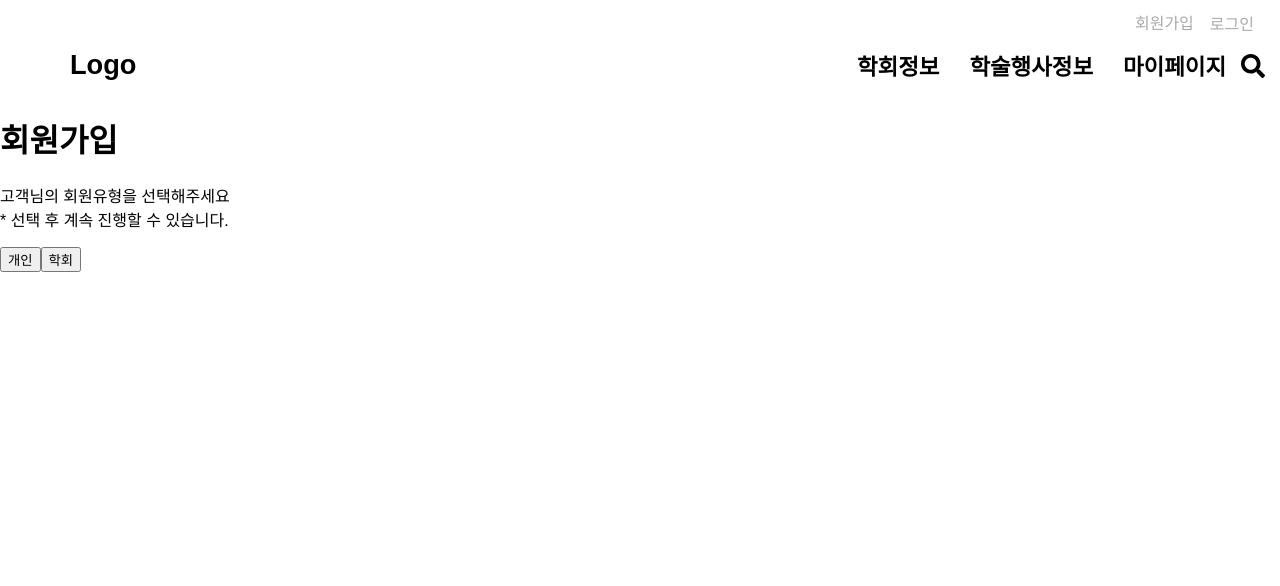
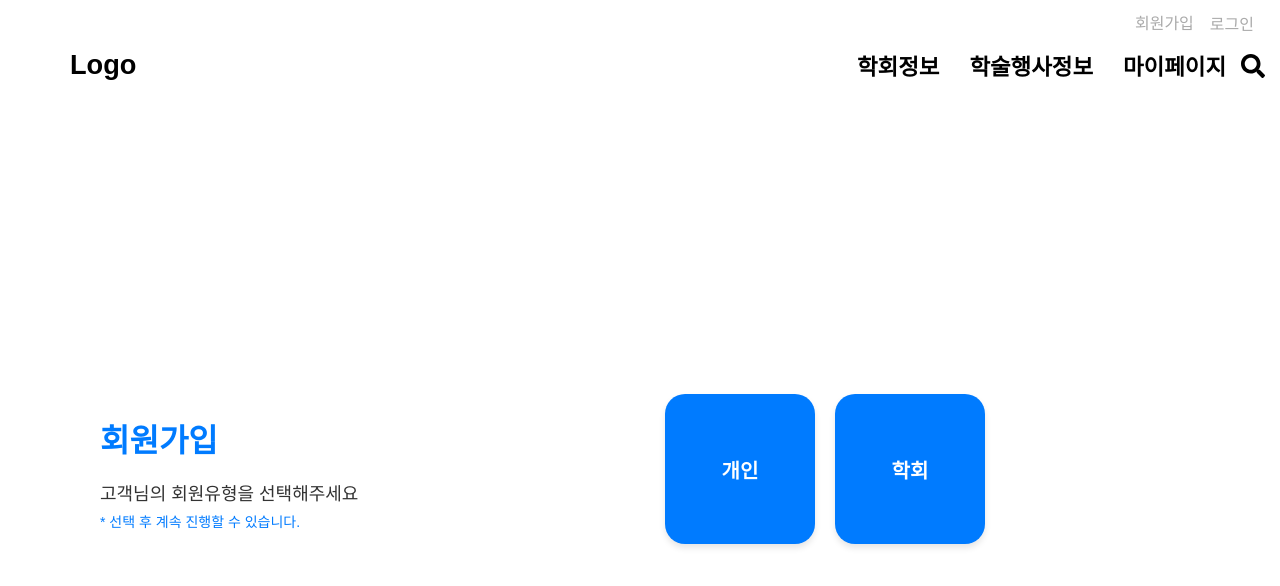
Before and after one commit to jeehyunbang/geniusmaker, a React (Create React App) app in the folder my-app/: page /select in a window 1280 px wide. Shown: the top 586 px of the page. Built offline with nearby package versions, Linux system fonts and the light colour scheme.

Commit message:
고친거

```diff
--- a/my-app/src/App.js
+++ b/my-app/src/App.js
@@ -65,6 +65,7 @@ function App() {
         <Route path="/signup" element={<SignupForm />} />
         <Route path="/signup-con" element={<SignupFormCon/>} />
         <Route path ="/signup-con2" element={<SignupFormCon2/>} />
+        <Route path ="/select" element={<Select/>} />
       </Routes>
     </div>
   );
--- a/my-app/src/components/SignupFormCon.js
+++ b/my-app/src/components/SignupFormCon.js
@@ -62,9 +62,9 @@ export default function SignupFormCon() {
             </label>
             <div className="signupformCon-input-group">
               <select className="signupformCon-domain-select">
-                <option value="사회분야">사회분야</option>
-                <option value="예술분야">예술분야</option>
-                <option value="과학분야">과학분야</option>
+                <option value="공학">공학학</option>
+                <option value="예술">예술</option>
+                <option value="과학">과학</option>
                 <option value="기타">기타</option>
               </select>
             </div>
--- a/my-app/src/css/Select.css
+++ b/my-app/src/css/Select.css
@@ -1,131 +1,68 @@
-/* 전체 레이아웃 */
-.signupform-container {
+.select-container {
   display: flex;
   justify-content: space-between; /* 좌우 배치 */
   align-items: flex-start;
   width: 100%;
   max-width: 1200px; /* 고정된 최대 너비 */
   margin: 0 auto; /* 가운데 정렬 */
+  margin-top: 250px;
   padding: 50px 20px; /* 적당한 여백 */
   box-sizing: border-box;
 }
 
 /* 왼쪽 설명 영역 */
-.signupform-left {
+.select-left {
   flex: 1;
   max-width: 300px; /* 고정된 크기 */
   padding-right: 30px;
-  margin-top: -25px;
+  margin-left: 40px;
 }
 
-.signupform-title {
+.select-title {
   font-size: 32px;
   font-weight: bold;
   color: #007bff;
   margin-bottom: 20px;
 }
 
-.signupform-subtitle {
+.select-subtitle {
   font-size: 18px;
   color: #333;
   margin-bottom: 20px;
   line-height: 1.5;
 }
 
-.signupform-note {
+.select-note {
   font-size: 14px;
   color: #007bff;
 }
 
-/* 오른쪽 입력 폼 영역 */
-.signupform-right {
+/* 오른쪽 버튼 영역 */
+.select-right {
   flex: 2;
   max-width: 800px; /* 고정된 크기 */
+  display: flex;
+  justify-content: center;
+  align-items: center;
+  gap: 20px; /* 버튼 간 간격 */
 }
 
-/* 입력 필드 공통 */
-.signupform-input-group {
-  display: flex;
-  align-items: center;
-  border: 1px solid #ddd;
-  border-radius: 8px;
-  padding: 12px;
-  margin-bottom: 10px;
-  position: relative;
-  background-color: rgb(233, 233, 233);
+/* 버튼 스타일 */
+.select-button {
+  width: 150px;
+  height: 150px;
+  background-color: #007bff;
+  color: white;
+  font-size: 20px;
+  font-weight: bold;
+  border: none;
+  border-radius: 20px;
+  cursor: pointer;
+  transition: transform 0.3s ease, background-color 0.3s ease;
+  box-shadow: 0 4px 6px rgba(0, 0, 0, 0.1);
 }
 
-.signupform-input-text {
-  flex: 1;
-  border: none;
-  outline: none;
-  font-size: 14px;
-  background-color: rgb(233, 233, 233);
+.select-button:hover {
+  transform: scale(1.1);
+  background-color: #0056b3;
 }
-
-.signupform-domain-select {
-  margin-left: 5px;
-  padding: 8px;
-  border: none;
-  background: #f3f3f3;
-  border-radius: 4px;
-  font-size: 14px;
-  color: #666;
-}
-
-.signupform-email-domain {
-  font-size: 25px;
-  font-weight: bold;
-}
-
-.signupform-icon {
-  position: absolute;
-  right: 10px; /* 입력 필드 가장 오른쪽 */
-  color: #888;
-  cursor: pointer;
-}
-
-.signupform-helper-text {
-  font-size: 12px;
-  color: #007bff;
-  margin-top: 5px;
-}
-
-/* 회원가입 버튼 */
-.signupform-submit-button {
-  width: 100%; /* 버튼 전체 너비 */
-  max-width: 300px; /* 고정된 최대 크기 */
-  margin: 20px auto; /* 가운데 정렬 */
-  background: #007bff;
-  color: #fff;
-  font-size: 16px;
-  font-weight: bold;
-  padding: 15px;
-  border: none;
-  border-radius: 8px;
-  cursor: pointer;
-  transition: background 0.3s ease;
-}
-
-.signupform-submit-button:hover {
-  background: #0056b3;
-}
-
-/* 고정된 위치와 크기 */
-.signupform-group {
-  margin-bottom: 20px;
-}
-
-.signupform-group label {
-  font-size: 16px;
-  font-weight: bold;
-  margin-bottom: 5px;
-  display: block;
-  color: #333;
-}
-
-.signupform-required {
-  color: #007bff;
-  margin-right: 5px;
-  font-weight: bold;
-}
```
Also changed, not shown: my-app/src/components/Select.js (+0 -1 lines), 1 other file (tests, documents, lock files or other folders).
